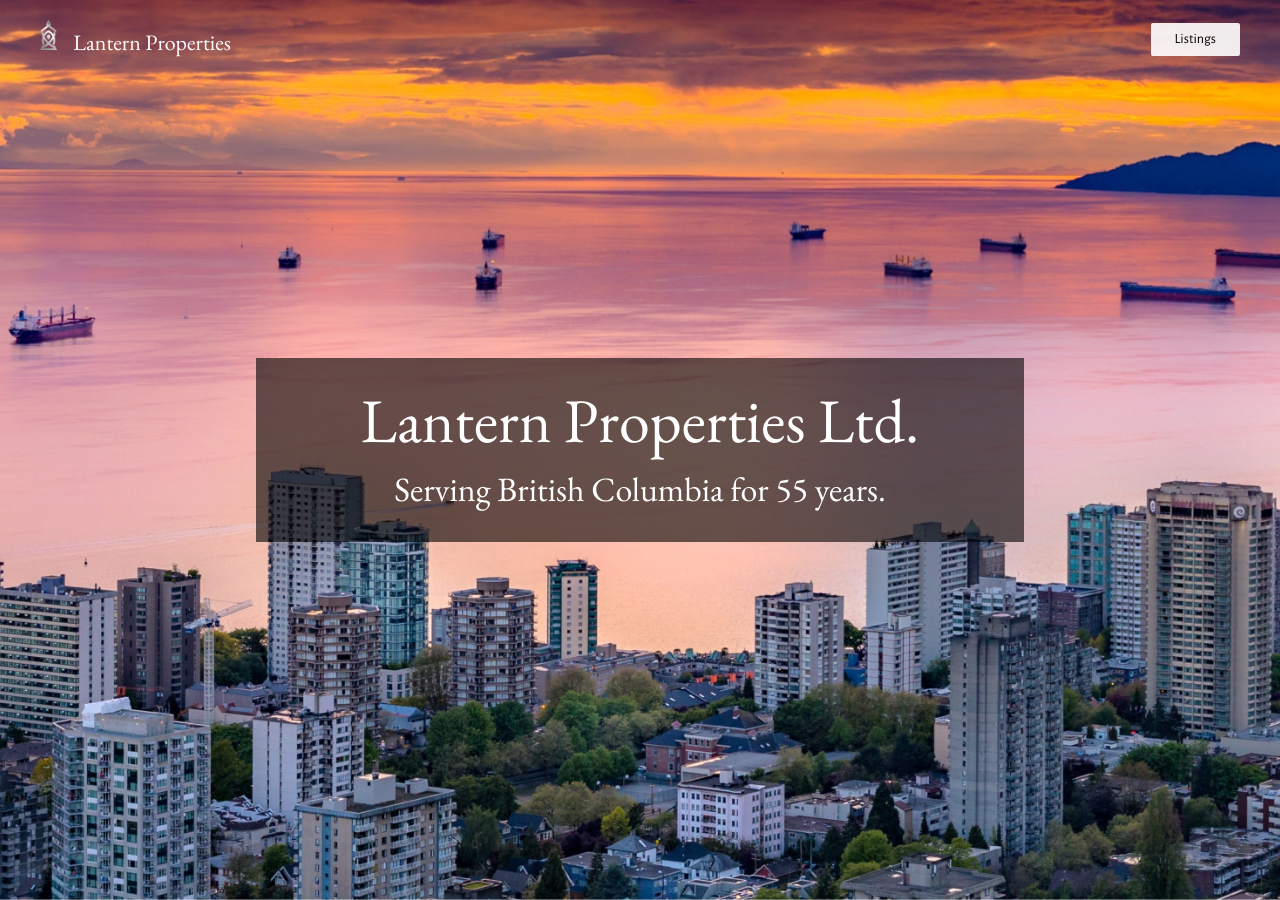
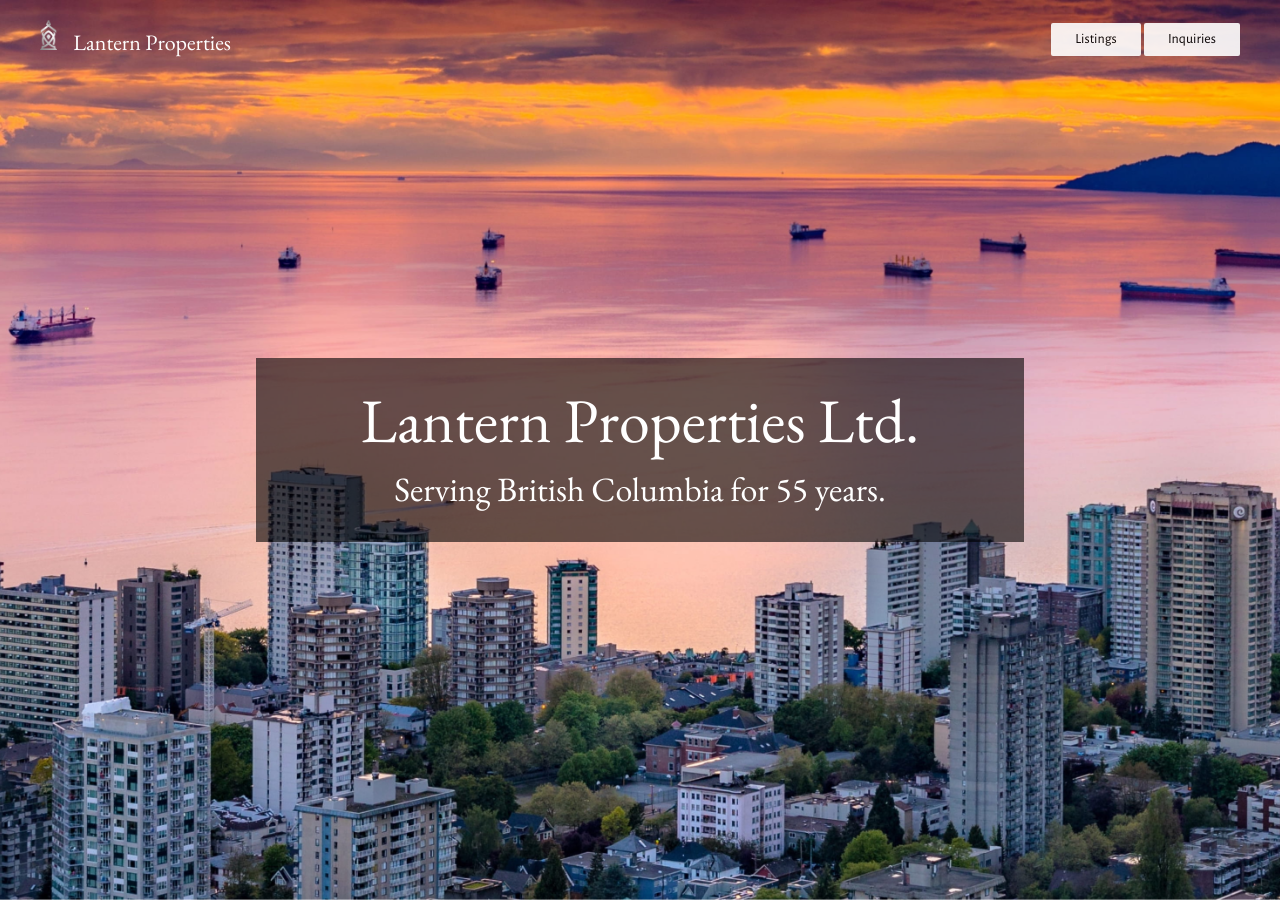
Before and after one commit to RF604/lantern2020, a Jekyll site: the page built from index.html, in a window 1280 px wide and 900 px high. Built offline with Jekyll 4.4.1, drawn with Linux system fonts in a browser that asks for light colours.

Commit message:
mobile menu

```diff
--- a/_includes/header.html
+++ b/_includes/header.html
@@ -1,7 +1,9 @@
 <header class="{{ page.header-class }}">
-    <a href="index.html"><img src="images/whitelogo.png">Lantern Properties</a>
-
+    <a href="index.html"><img src="images/whitelogo.png"><span>Lantern Properties</span></a>
+<div>
     <a href="listings.html"><button>Listings</button></a>
+    <a href="mailto:inquiries@lanprop.com"><button>Inquiries</button></a>
+</div>
 </header>
 
 <div class="{{ page.header-class }}"></div>
--- a/style.css
+++ b/style.css
@@ -298,7 +298,8 @@
   font-family: 'EB Garamond', serif;
   font-weight: 400;
 }
-header a {
+header a,
+header a span {
   font-size: 22px;
   color: white;
   text-decoration: none;
@@ -419,6 +420,16 @@
   header {
     padding: 14px 10px;
   }
+  header a span {
+    display: none;
+  }
+  header button {
+    padding: 6px 12px;
+  }
+  header button:last-of-type {
+    margin-left: 10px;
+  }
+
   div.project-header {
     height: 40px;
   }
```
